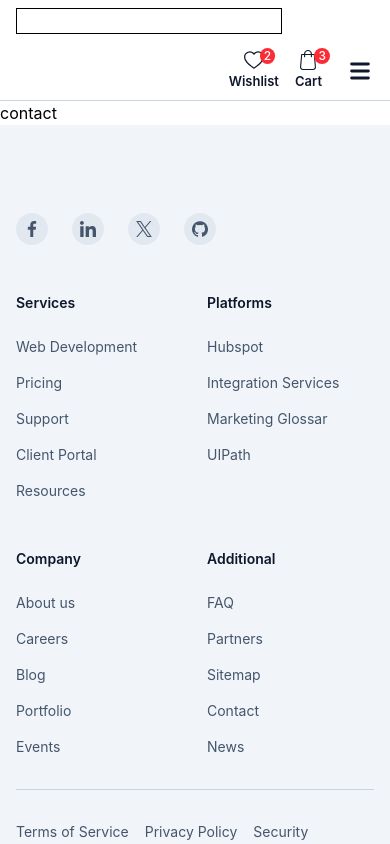
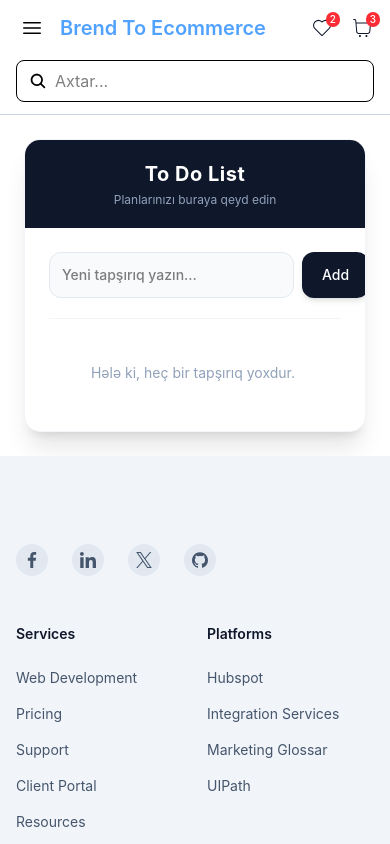
Before and after one commit to Asildar-Hajiyev/react-temp-test-1, a React (Vite) app: page /contact in a window 390 px wide. Shown: the top 844 px of the page. Built offline with nearby package versions, Linux system fonts and the light colour scheme.

Commit message:
To Do List:add

```diff
--- a/package.json
+++ b/package.json
@@ -13,6 +13,7 @@
     "@tailwindcss/vite": "^4.3.1",
     "react": "^19.2.6",
     "react-dom": "^19.2.6",
+    "react-icons": "^5.6.0",
     "react-router-dom": "^7.17.0",
     "tailwindcss": "^4.3.1"
   },
--- a/src/Header.jsx
+++ b/src/Header.jsx
@@ -1,92 +1,119 @@
-import { Link } from "react-router-dom"
+import { Link } from "react-router-dom";
+import Search from "./components/Search/Search";
+import { CiShoppingCart, CiHeart } from "react-icons/ci";
+import { HiBars3 } from "react-icons/hi2";
+import { useState } from "react";
+import { IoClose } from "react-icons/io5";
 
 function Header() {
+  const [open, setOpen] = useState(false);
   return (
    <div>
-        <nav
-            className="flex py-2 px-4 md:px-8 bg-white border-b border-slate-300 min-h-[68px] relative z-20"
-            aria-label="Main navigation">
-            <div className="max-w-7xl mx-auto flex flex-wrap items-center gap-4 w-full">
-                <div id="collapseMenu"
-                    className="hidden lg:block max-lg:bg-white max-lg:border-l max-lg:border-slate-300 max-lg:w-1/2 max-lg:fixed max-lg:top-0 max-lg:right-0 max-lg:h-full max-lg:shadow-md max-lg:overflow-auto max-sm:w-full z-50 outline-none">
+  <nav className="w-full bg-white border-b border-slate-300 min-h-[68px] z-20 flex items-center py-3 px-4 md:px-8">
+    <div className="max-w-7xl mx-auto flex flex-col md:flex-row items-center gap-4 w-full">
 
+      {/* ÜST SƏTİR (Mobildə hər şey yan-yana düzgün qalır) */}
+      <div className="flex items-center justify-between w-full md:w-auto gap-4 flex-1">
 
+        {/* SOL: Burger və Loqo */}
+        <div className="flex items-center gap-3 min-w-0">
+          <button
+            type="button"
+            onClick={() => setOpen(!open)}
+            className="cursor-pointer lg:hidden focus:outline-none focus-visible:ring-2 focus-visible:ring-blue-500 rounded p-1 shrink-0"
+          >
+            <HiBars3 className="text-2xl" />
+          </button>
 
-                    <ul
-                        className="flex flex-col gap-8 font-semibold text-sm text-slate-900 lg:flex-row max-lg:p-6 lg:ml-12">
-                        <li>
-                        <Link to="/"
-                            className="hover:text-blue-700 focus:outline-none focus-visible:ring-2 focus-visible:ring-blue-500 rounded"
-                            aria-current="page">Home</Link>
-                        </li>
-                        <li>
-                        <Link to="/blog"
-                            className="hover:text-blue-700 focus:outline-none focus-visible:ring-2 focus-visible:ring-blue-500 rounded">Blog</Link>
-                        </li>
-                        <li>
-                        <Link to="/about"
-                            className="hover:text-blue-700 focus:outline-none focus-visible:ring-2 focus-visible:ring-blue-500 rounded">About</Link>
-                        </li>
-                        <li>
-                        <Link to="/contact"
-                            className="hover:text-blue-700 focus:outline-none focus-visible:ring-2 focus-visible:ring-blue-500 rounded">Contact</Link>
-                        </li>
+          <Link to="/" className="text-xl sm:text-2xl text-blue-400 font-semibold truncate whitespace-nowrap">
+            Brend To Ecommerce
+          </Link>
+        </div>
+
+        {/* SAĞ: İkonlar (Mobildə bura gəlir ki, loqo ilə eyni sətirdə olsun) */}
+        <div className="flex items-center gap-4 shrink-0 md:hidden">
+          <div className="flex flex-col items-center justify-center cursor-pointer text-slate-900 hover:text-blue-700">
+            <div className="relative">
+              <CiHeart className="text-2xl" />
+              <span className="absolute -top-1 -right-1.5 rounded-full bg-red-500 px-1 text-[10px] text-white font-medium">2</span>
+            </div>
+          </div>
+
+          <div className="flex flex-col items-center justify-center cursor-pointer text-slate-900 hover:text-blue-700">
+            <div className="relative">
+              <CiShoppingCart className="text-2xl" />
+              <span className="absolute -top-1 -right-1.5 rounded-full bg-red-500 px-1 text-[10px] text-white font-medium">3</span>
+            </div>
+          </div>
+        </div>
+
+      </div>
+
+      {/* ORTA: Desktop Menyu (Böyük ekranlarda görünür) */}
+      <div id="collapseMenu" className="hidden lg:block outline-none mx-auto">
+        <ul className="flex gap-8 font-semibold text-sm text-slate-900 lg:flex-row">
+          <li><Link to="/" className="hover:text-blue-700 rounded">Home</Link></li>
+          <li><Link to="/blog" className="hover:text-blue-700 rounded">Blog</Link></li>
+          <li><Link to="/about" className="hover:text-blue-700 rounded">About</Link></li>
+          <li><Link to="/contact" className="hover:text-blue-700 rounded">Contact</Link></li>
         </ul>
       </div>
-                <div className="border">
-                    <input type="text"  className="focus:outline-none px-2" />
+
+      {/* SAĞ SƏTİR: Search və Böyük Ekran İkonları */}
+      <div className="flex items-center justify-between md:justify-end gap-4 w-full md:w-auto shrink-0">
+
+        {/* Search inputu mobildə tam enəcək (w-full), böyük ekranda isə öz ölçüsündə qalacaq */}
+        <div className="w-full md:w-auto">
+          <Search />
         </div>
-                <div className="flex items-center gap-4 ml-auto">
 
-                    <div className="flex items-center gap-4 pr-2">
-                        <a href="#"
-                        className="flex flex-col items-center justify-center gap-0.5 text-[13px] font-semibold text-slate-900 hover:text-blue-700 focus:outline-none focus-visible:ring-2 focus-visible:ring-blue-500 rounded">
+        {/* Masaüstü İkonlar (Böyük ekranda görünür, mobildə gizlənir) */}
+        <div className="hidden md:flex items-center gap-4">
+          <div className="flex flex-col items-center justify-center cursor-pointer text-[13px] font-semibold text-slate-900 hover:text-blue-700">
             <div className="relative">
-                            <svg xmlns="http://www.w3.org/2000/svg"
-                                className="cursor-pointer fill-current inline w-5 h-5" viewBox="0 0 64 64"
-                                aria-hidden="true">
-                                <path
-                                    d="M45.5 4A18.53 18.53 0 0 0 32 9.86 18.5 18.5 0 0 0 0 22.5C0 40.92 29.71 59 31 59.71a2 2 0 0 0 2.06 0C34.29 59 64 40.92 64 22.5A18.52 18.52 0 0 0 45.5 4ZM32 55.64C26.83 52.34 4 36.92 4 22.5a14.5 14.5 0 0 1 26.36-8.33 2 2 0 0 0 3.27 0A14.5 14.5 0 0 1 60 22.5c0 14.41-22.83 29.83-28 33.14Z"
-                                    data-original="#000000" />
-                            </svg>
-                            <span
-                                className="absolute left-auto -ml-1 -top-0.5 rounded-full bg-red-500 px-1 py-0 text-xs text-white font-medium">2</span>
+              <CiHeart className="text-3xl" />
+              <span className="absolute -top-0.5 -right-2 rounded-full bg-red-500 px-1 text-xs text-white font-medium">2</span>
             </div>
             <span>Wishlist</span>
-                        </a>
+          </div>
 
-                        <a href="#"
-                        className="flex flex-col items-center justify-center gap-0.5 text-[13px] font-semibold text-slate-900 hover:text-blue-700 focus:outline-none focus-visible:ring-2 focus-visible:ring-blue-500 rounded">
+          <div className="flex flex-col items-center justify-center cursor-pointer text-[13px] font-semibold text-slate-900 hover:text-blue-700">
             <div className="relative">
-                            <svg xmlns="http://www.w3.org/2000/svg"
-                                className="cursor-pointer fill-current inline w-5 h-5" viewBox="0 0 489 489"
-                                aria-hidden="true">
-                                <path
-                                    d="m440.1 422.7-28-315.3c-.6-7-6.5-12.3-13.4-12.3h-57.6C340.3 42.5 297.3 0 244.5 0s-95.8 42.5-96.6 95.1H90.3c-7 0-12.8 5.3-13.4 12.3l-28 315.3c0 .4-.1.8-.1 1.2 0 35.9 32.9 65.1 73.4 65.1h244.6c40.5 0 73.4-29.2 73.4-65.1 0-.4 0-.8-.1-1.2zM244.5 27c37.9 0 68.8 30.4 69.6 68.1H174.9c.8-37.7 31.7-68.1 69.6-68.1zm122.3 435H122.2c-25.4 0-46-16.8-46.4-37.5l26.8-302.3h45.2v41c0 7.5 6 13.5 13.5 13.5s13.5-6 13.5-13.5v-41h139.3v41c0 7.5 6 13.5 13.5 13.5s13.5-6 13.5-13.5v-41h45.2l26.9 302.3c-.4 20.7-21.1 37.5-46.4 37.5z"
-                                    data-original="#000000" />
-                            </svg>
-                            <span
-                                className="absolute left-auto -ml-1 -top-0.5 rounded-full bg-red-500 px-1 py-0 text-xs text-white font-medium">3</span>
+              <CiShoppingCart className="text-3xl" />
+              <span className="absolute -top-0.5 -right-2 rounded-full bg-red-500 px-1 text-xs text-white font-medium">3</span>
             </div>
             <span>Cart</span>
-                        </a>
-                    </div>
-                    <button type="button" aria-controls="collapseMenu" aria-expanded="false" aria-haspopup="true" id="toggleOpen"
-                        className="cursor-pointer lg:hidden focus:outline-none focus-visible:ring-2 focus-visible:ring-blue-500 rounded">
-                        <span className="sr-only">Open main menu</span>
-                        <svg className="size-7 fill-slate-900" aria-hidden="true" viewBox="0 0 20 20"
-                        xmlns="http://www.w3.org/2000/svg">
-                        <path
-                            d="M3 5a1 1 0 011-1h12a1 1 0 110 2H4a1 1 0 01-1-1zM3 10a1 1 0 011-1h12a1 1 0 110 2H4a1 1 0 01-1-1zM3 15a1 1 0 011-1h12a1 1 0 110 2H4a1 1 0 01-1-1z"
-                           ></path>
-                        </svg>
-                    </button>
           </div>
         </div>
-            </nav>
 
       </div>
-  )
+
+      {/* MOBİL SIDEBAR MENYU */}
+      {open && (
+        <div className="fixed inset-0 bg-black/50 z-50 lg:hidden" onClick={() => setOpen(false)}>
+          <div className="bg-orange-400 w-full max-w-[300px] sm:max-w-[400px] h-full p-6 shadow-xl flex flex-col justify-between" onClick={(e)=> e.stopPropagation()}>
+            <div>
+              <div className="flex items-center justify-between border-b border-orange-500 pb-4 mb-4">
+                <span className="text-white font-bold text-lg">Menyu</span>
+                <div className="cursor-pointer text-white" onClick={() => setOpen(false)}>
+                  <IoClose className="text-3xl" />
+                </div>
+              </div>
+              <ul className="flex flex-col gap-5 text-white font-medium text-lg">
+                <li onClick={() => setOpen(false)}><Link to="/">Home</Link></li>
+                <li onClick={() => setOpen(false)}><Link to="/blog">Blog</Link></li>
+                <li onClick={() => setOpen(false)}><Link to="/about">About</Link></li>
+                <li onClick={() => setOpen(false)}><Link to="/contact">Contact</Link></li>
+              </ul>
+            </div>
+          </div>
+        </div>
+      )}
+
+    </div>
+  </nav>
+</div>
+  );
 }
 
-export default Header
+export default Header;
--- /dev/null
+++ b/src/components/Search/Search.jsx
@@ -0,0 +1,22 @@
+import { useState } from "react";
+import { IoSearch } from "react-icons/io5";
+
+
+function Search() {
+    const [name,setName] = useState('')
+  return (
+   <div className="border rounded-lg px-3 py-2 flex items-center gap-2 w-full max-w-md">
+      <IoSearch size={20} />
+      <input
+        type="text"
+        value={name}
+        onInput={(e)=>setName(e.target.value)}
+        placeholder="Axtar..."
+        className="w-full focus:outline-none"
+      />
+      <h2>{name}</h2>
+    </div>
+  )
+}
+
+export default Search
--- a/src/pages/Contact.jsx
+++ b/src/pages/Contact.jsx
@@ -1,10 +1,107 @@
+import { useState } from "react";
+import { IoMdCloseCircleOutline } from "react-icons/io";
+import { FaUserEdit } from "react-icons/fa";
 
 function Contact() {
+  const [text, setText] = useState('');
+  const [edit, setEdit] = useState(null); // Hansı ID-li elementin redaktə olunduğunu saxlayır
+  const [arr, setArr] = useState([]);
+
+  function add() {
+    if (!text.trim()) return;
+    setArr([...arr, { id: Date.now(), text }]);
+    setText('');
+  }
+
+  function upd(item) {
+    setText(item.text); // Mətni inputa doldurur
+    setEdit(item.id);   // Redaktə olunan elementin ID-sini yadda saxlayır
+  }
+
+  function updateItem() {
+    setArr(
+      arr.map(item =>
+        item.id === edit ? { ...item, text } : item
+      )
+    );
+    setEdit(null); // Redaktə rejimindən çıxır
+    setText('');   // İnputu təmizləyir
+  }
+
+  function del(id) {
+    // Əgər silinən element hal-hazırda redaktə olunursa, redaktəni ləğv et və inputu təmizlə
+    if (id === edit) {
+      setEdit(null);
+      setText('');
+    }
+    setArr(arr.filter(item => item.id !== id));
+  }
+
   return (
-    <div>
-      contact
+    <div className="p-6">
+      <div className="container mx-auto w-full max-w-md bg-white rounded-2xl shadow-xl border border-slate-100 overflow-hidden transition-all duration-300 hover:shadow-2xl">
+
+        {/* Header/Başlıq */}
+        <div className="bg-slate-900 px-6 py-5 text-center">
+          <h2 className="text-xl font-bold text-white tracking-wide">To Do List</h2>
+          <p className="text-xs text-slate-400 mt-1">Planlarınızı buraya qeyd edin</p>
+        </div>
+
+        {/* İnput və Düymə bölməsi */}
+        <div className="p-6">
+          <div className="flex gap-2">
+            <input
+              type="text"
+              onChange={(e) => setText(e.target.value)}
+              value={text}
+              placeholder={edit ? "Tapşırığı yeniləyin..." : "Yeni tapşırıq yazın..."}
+              className="flex-1 border border-slate-200 focus:border-slate-900 focus:ring-1 focus:ring-slate-900 p-3 rounded-xl text-sm font-medium bg-slate-50 focus:bg-white outline-none transition-all duration-200"
+            />
+            <button
+              onClick={edit ? updateItem : add}
+              className="bg-slate-900 hover:bg-slate-800 text-white font-medium text-sm px-5 py-3 rounded-xl active:scale-95 transition-all duration-150 shadow-md shadow-slate-900/10"
+            >
+              {edit ? "Update" : "Add"}
+            </button>
+          </div>
+
+          <hr className="my-5 border-slate-100" />
+
+          {/* Siyahı bölməsi */}
+          <div className="space-y-2 max-h-[350px] overflow-y-auto pr-1 custom-scrollbar">
+            {arr.length === 0 ? (
+              <p className="text-center text-sm text-slate-400 py-6">Hələ ki, heç bir tapşırıq yoxdur.</p>
+            ) : (
+              arr.map((item) => (
+                <div key={item.id} className="flex items-center justify-between p-3 bg-slate-50 hover:bg-slate-100/80 border border-slate-100 rounded-xl transition-all duration-200 group">
+                  <span className="text-sm font-medium text-slate-700 break-all pr-4">
+                    {item.text}
+                  </span>
+                  <div className="flex items-center gap-1">
+                    <button
+                      onClick={() => upd(item)}
+                      className="text-slate-400 hover:text-green-700 active:scale-90 transition-all duration-150 p-1 flex items-center justify-center"
+                      title="Düzəliş et"
+                    >
+                      <FaUserEdit className="w-4 h-4" />
+                    </button>
+                    <button
+                      onClick={() => del(item.id)}
+                      className="text-slate-400 hover:text-red-500 active:scale-90 transition-all duration-150 p-1 flex items-center justify-center"
+                      title="Sil"
+                    >
+                      <IoMdCloseCircleOutline className="w-5 h-5" />
+                    </button>
+                  </div>
+                </div>
+              ))
+            )}
+          </div>
+        </div>
+
+      </div>
     </div>
-  )
+  );
 }
 
-export default Contact
+export default Contact;
```
Also changed, not shown: 1 other file (tests, documents, lock files or other folders). Lines whose indentation alone changed are shown as unchanged.
